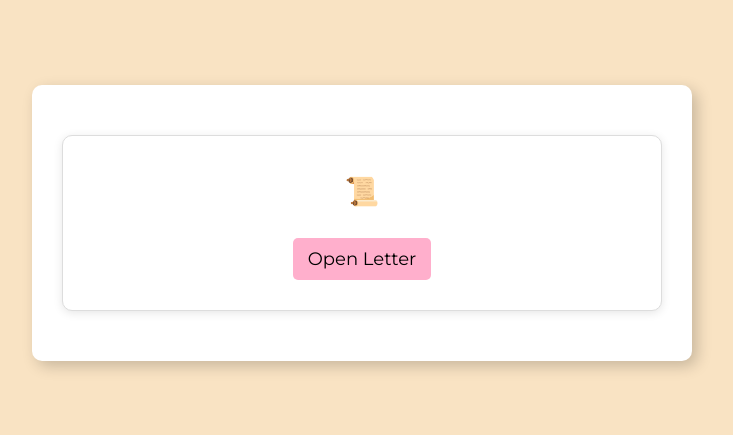
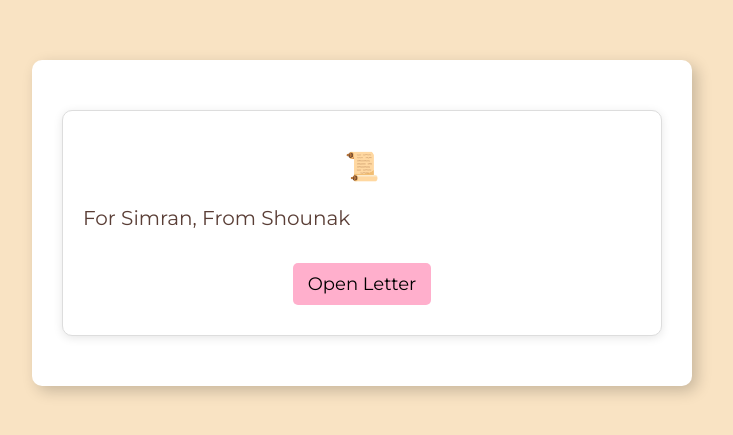
Before and after one commit to DetectiveBatman1409/Letter, a plain HTML site: page index.html in a window 1280 px wide. Shown: the part 177-612 px from the top of the page, without its empty margins (278-1011 px from the left). Drawn offline with Linux system fonts and the light colour scheme.

Commit message:
Update index.html

```diff
--- a/index.html
+++ b/index.html
@@ -121,6 +121,7 @@
       <!-- Page 0: Closed Letter -->
       <div class="page page0">
         <h1>📜</h1>
+        <p>For Simran, From Shounak</p>
         <label class="button" for="page1">Open Letter</label>
       </div>
 
```
